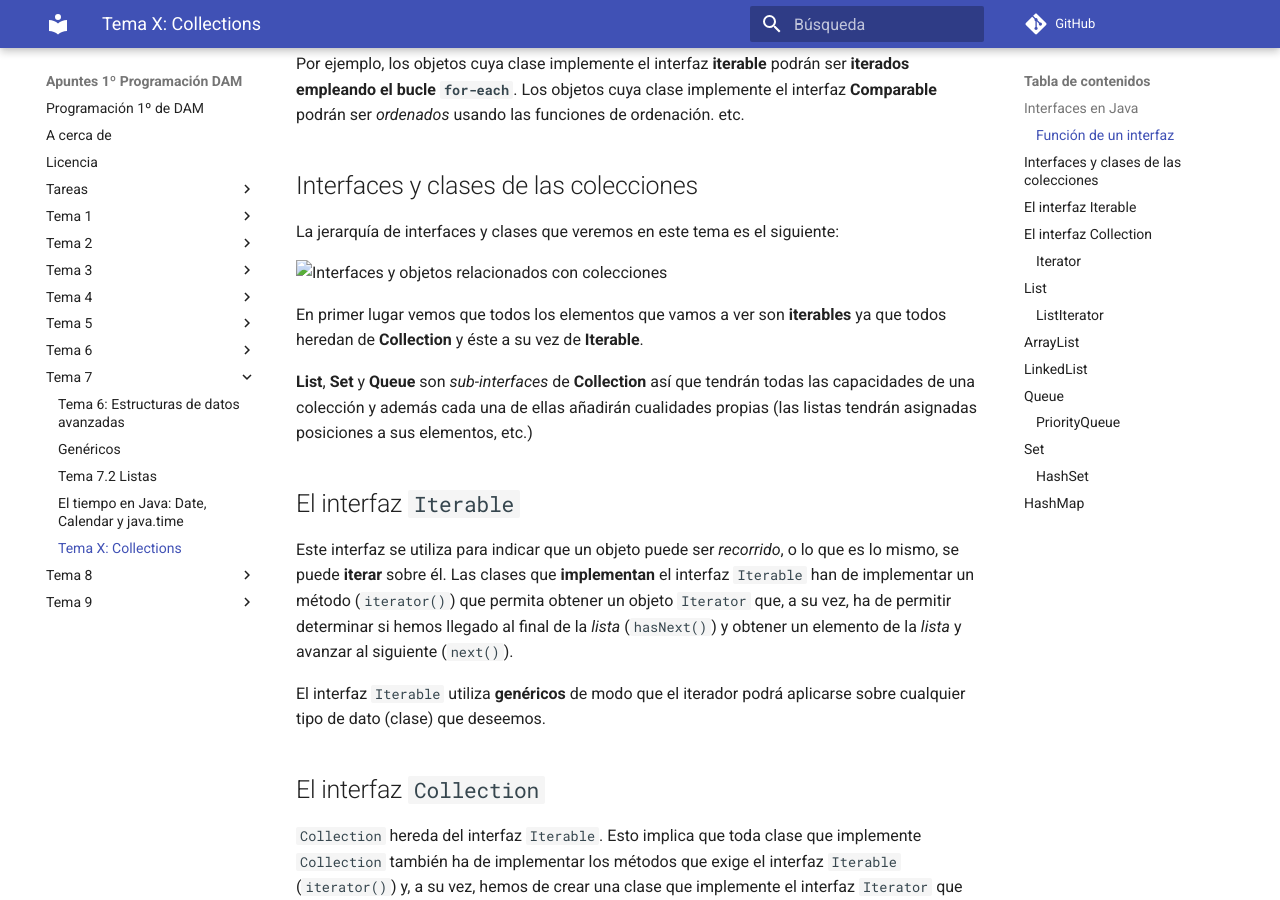
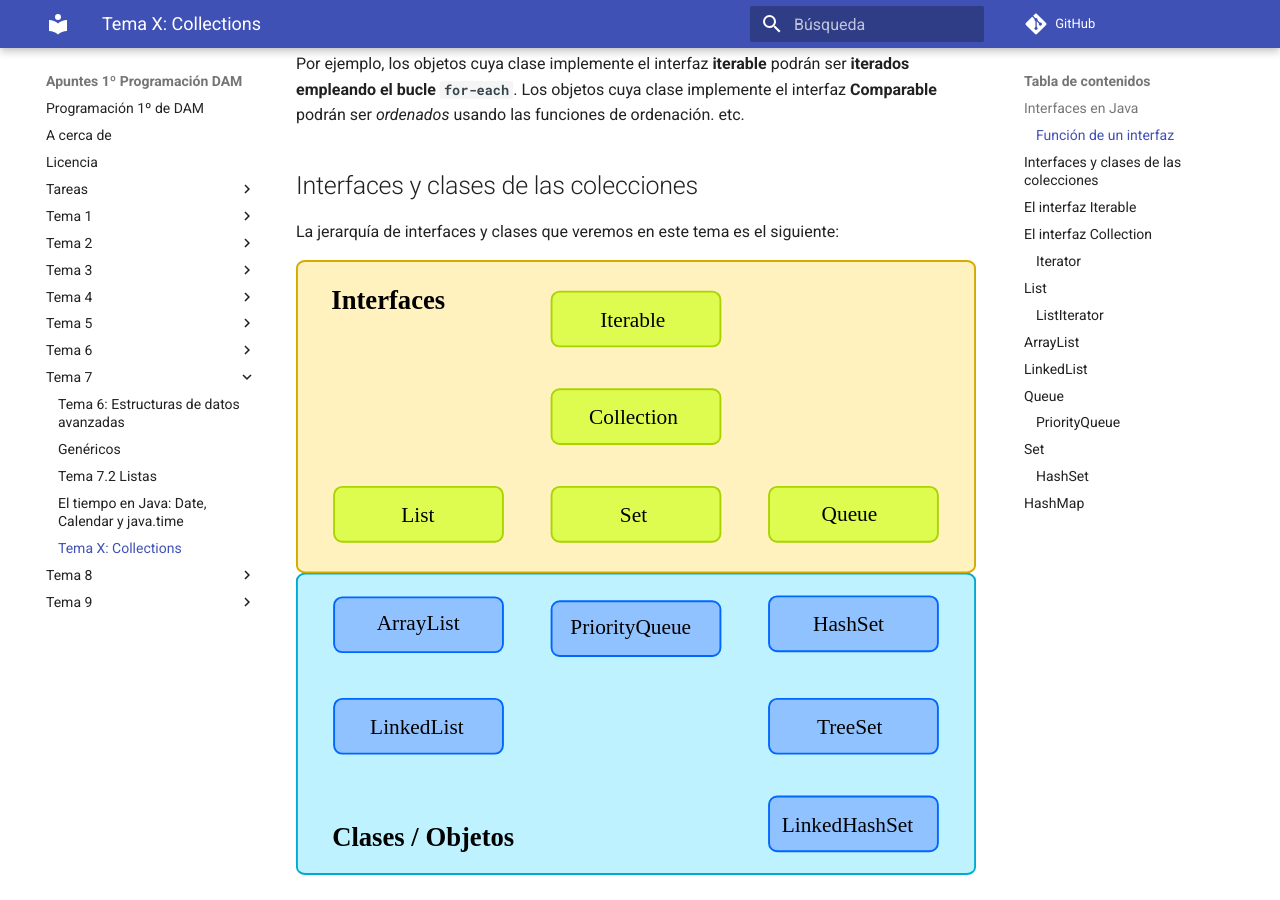
Before and after one commit to mmourazos/DAM_PR_Apuntes, an MkDocs documentation site: the page built from docs/Tema 7/Tema X Collections.md, in a window 1280 px wide and 900 px high, scrolled down 704 px. Built offline with MkDocs 1.6.1 and Material for MkDocs 9.7.7, drawn with Linux system fonts in a browser that asks for light colours; comment, search, counter and statistics services are not loaded.

Commit message:
cambio barra

```diff
--- a/docs/Tema 7/Tema X Collections.md
+++ b/docs/Tema 7/Tema X Collections.md
@@ -20,7 +20,7 @@ Por ejemplo, los objetos cuya clase implemente el interfaz **iterable** podrán
 
 La jerarquía de interfaces y clases que veremos en este tema es el siguiente:
 
-![Interfaces y objetos relacionados con colecciones](.\Imagenes\estructura.svg)
+![Interfaces y objetos relacionados con colecciones](./Imagenes/estructura.svg)
 
 En primer lugar vemos que todos los elementos que vamos a ver son **iterables** ya que todos heredan de **Collection** y éste a su vez de **Iterable**.
 
```
